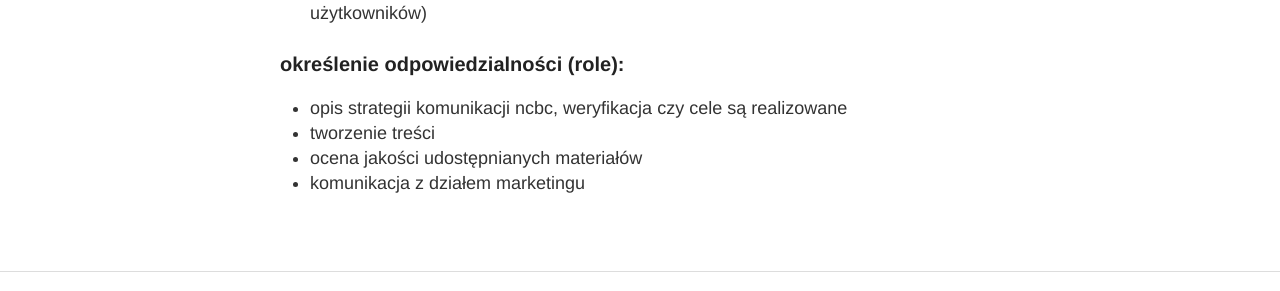
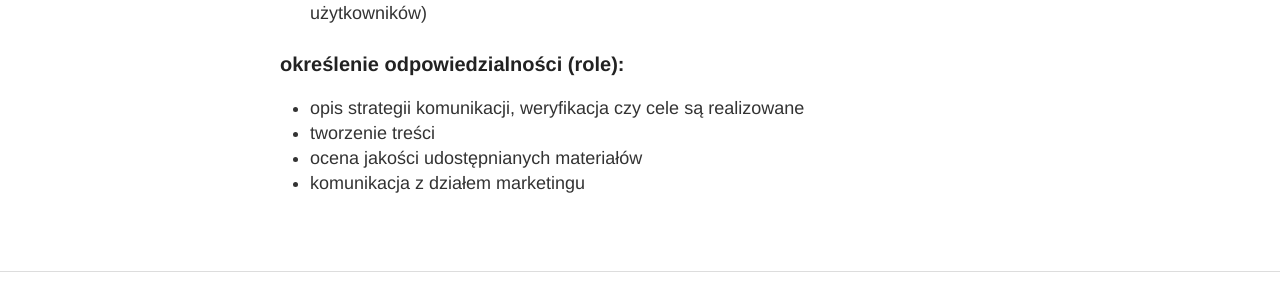
Before and after one commit to crypto-aretuza/crypto-aretuza.github.io, a Jekyll site: the page built from zasoby.md, in a window 1280 px wide. Shown: the part 422-713 px from the top of the page. Built offline with Jekyll 4.4.1, drawn with Linux system fonts in a browser that asks for light colours.

Commit message:
cleaning name(s)

```diff
--- a/zasoby.md
+++ b/zasoby.md
@@ -22,7 +22,7 @@ permalink: /zasoby/
 ### określenie odpowiedzialności (role):
 
 <ul>
-    <li> opis strategii komunikacji ncbc, weryfikacja czy cele są realizowane </li>
+    <li> opis strategii komunikacji, weryfikacja czy cele są realizowane </li>
     <li> tworzenie treści </li>
     <li> ocena jakości udostępnianych materiałów </li>
     <li> komunikacja z działem marketingu </li>
```
